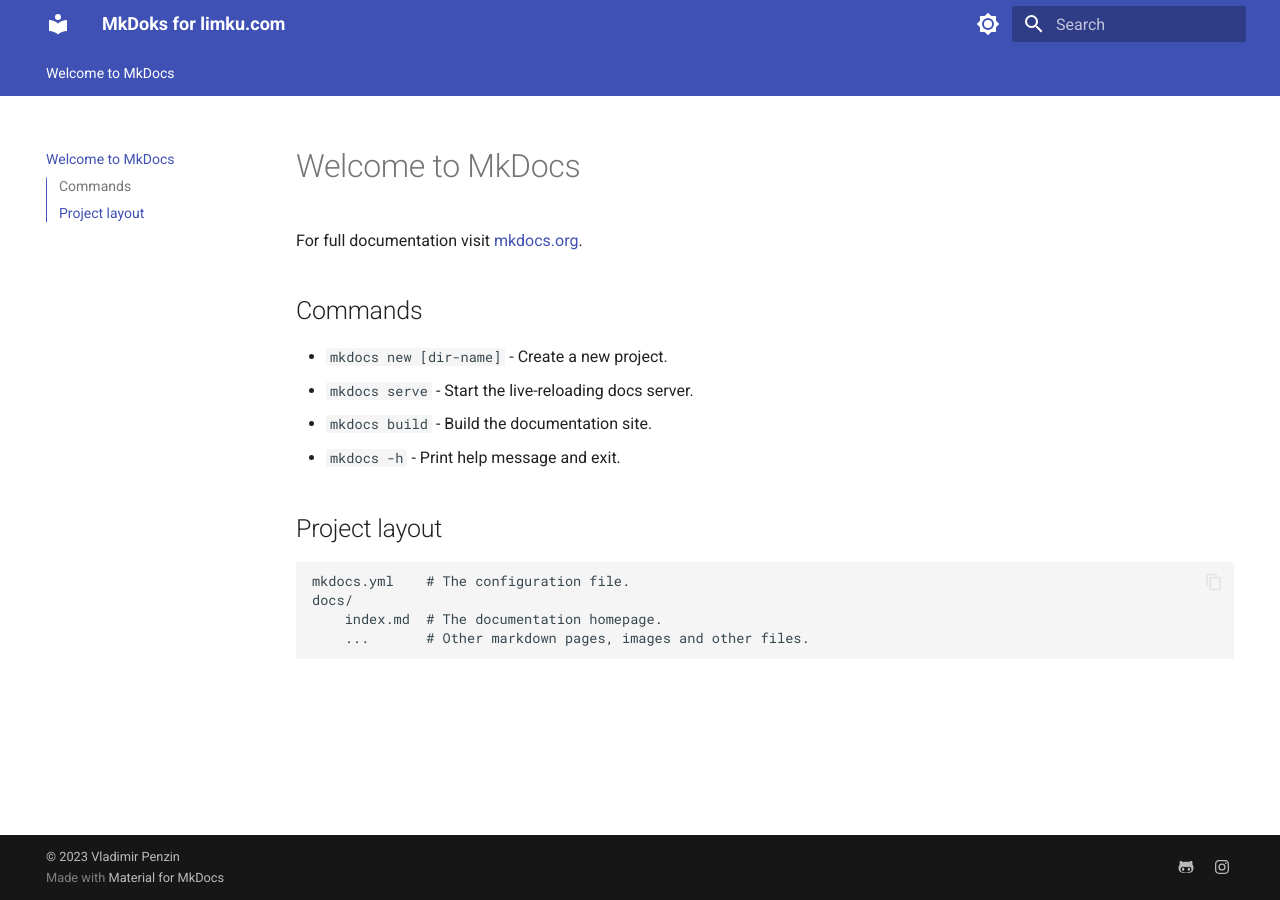
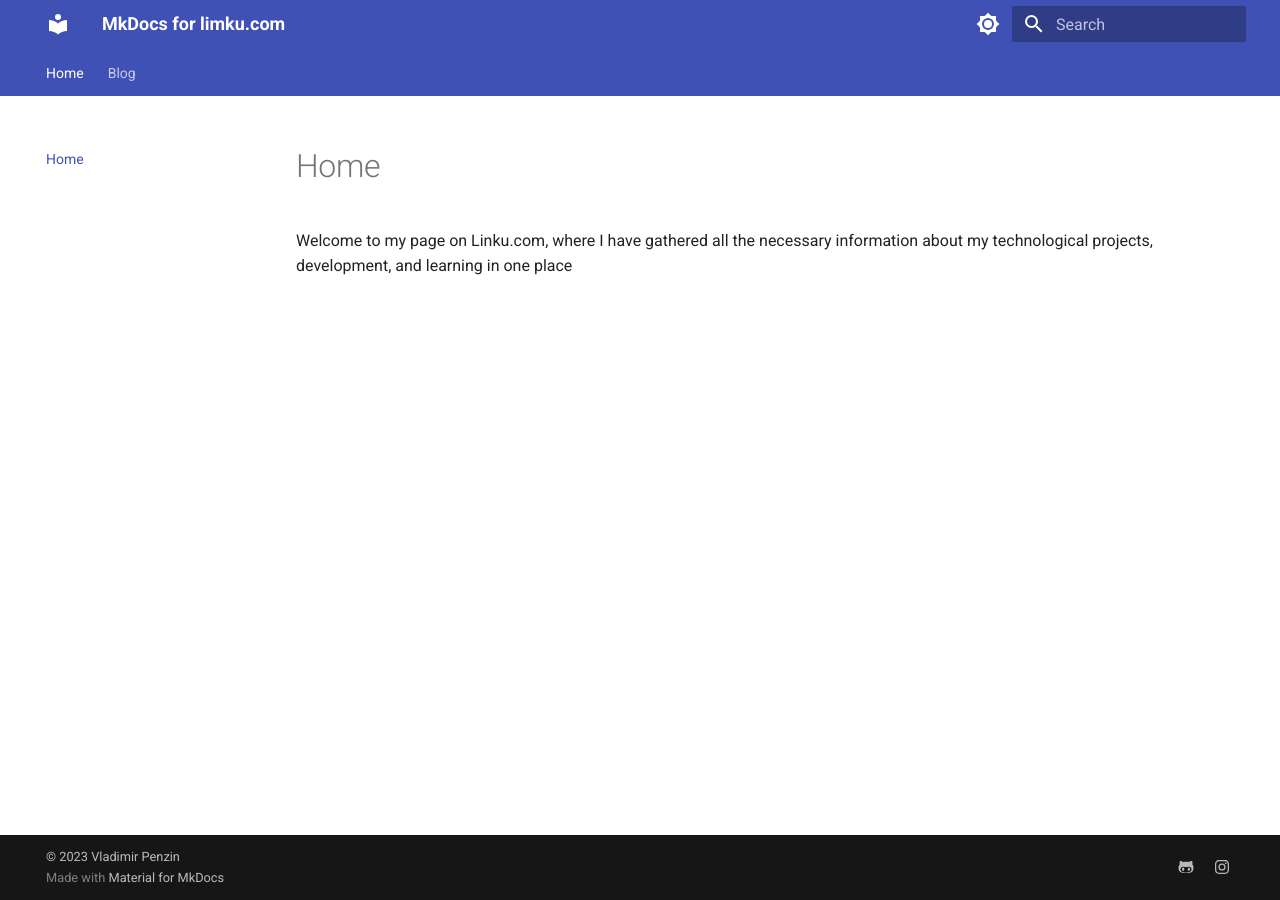
Before and after one commit to ForceFledgling/ForceFledgling, an MkDocs documentation site: the page built from docs/index.md, in a window 1280 px wide. Built offline with MkDocs 1.6.1 and Material for MkDocs 9.7.7, drawn with Linux system fonts in a browser that asks for light colours.

Commit message:
Update documentation files

```diff
--- /dev/null
+++ b/docs/blog/.authors.yml
@@ -0,0 +1,5 @@
+authors:
+  ForceFlegling:
+    name: Vladimir Penzin
+    description: Creator
+    avatar: https://github.com/ForceFledgling.png
--- a/docs/index.md
+++ b/docs/index.md
@@ -1,17 +1,3 @@
-# Welcome to MkDocs
+# Home
 
-For full documentation visit [mkdocs.org](https://www.mkdocs.org).
-
-## Commands
-
-* `mkdocs new [dir-name]` - Create a new project.
-* `mkdocs serve` - Start the live-reloading docs server.
-* `mkdocs build` - Build the documentation site.
-* `mkdocs -h` - Print help message and exit.
-
-## Project layout
-
-    mkdocs.yml    # The configuration file.
-    docs/
-        index.md  # The documentation homepage.
-        ...       # Other markdown pages, images and other files.
+Welcome to my page on Linku.com, where I have gathered all the necessary information about my technological projects, development, and learning in one place
--- a/mkdocs.yml
+++ b/mkdocs.yml
@@ -1,5 +1,7 @@
-site_name: MkDoks for limku.com
+site_name: MkDocs for limku.com
 theme:
+  # logo: assets/logo.png
+  # favicon: images/favicon.png
   name: material
   features:
     - navigation.tabs
@@ -7,6 +9,7 @@
     - toc.integrate
     - navigation.top
     - search.suggest
+    - search.share
     - search.highlight
     - content.tabs.link
     - content.code.annotation
@@ -25,7 +28,13 @@
         icon: material/brightness-4
         name: Switch to light mode
 
+plugins:
+  - search
+  - blog:
+      authors_profiles: true
+
 extra:
+  homepage: https://www.limku.com
   social:
     - icon: fontawesome/brands/github-alt
       link: https://github.com/ForceFledgling
```
Also changed, not shown: docs/blog/posts/hello-world.md (added, +13 -0 lines), docs/blog/index.md (added).
